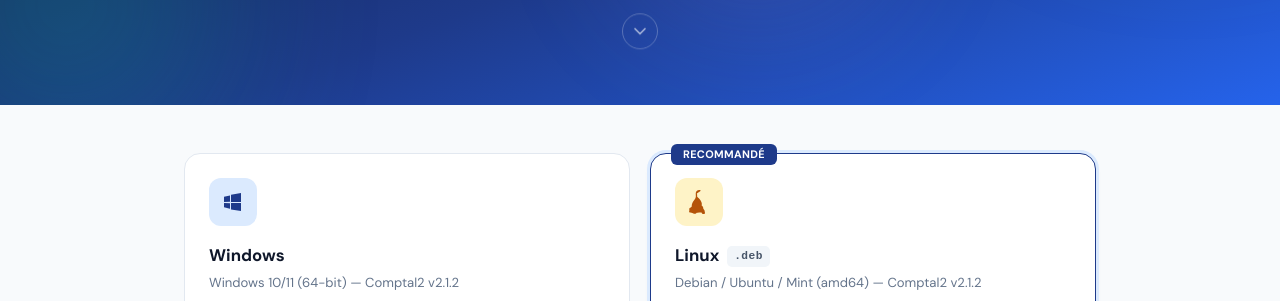
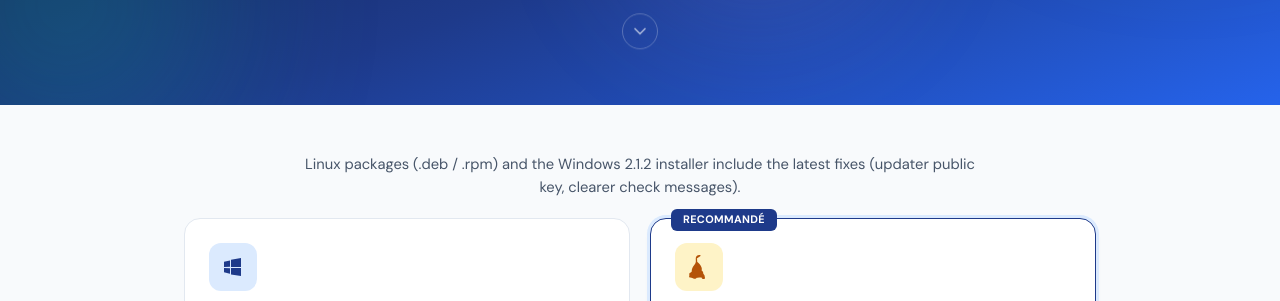
Before and after one commit to AllData-Allergen/Comptal2-website, a plain HTML site: page public/download.html in a window 1280 px wide. Shown: the part 467-768 px from the top of the page. Drawn offline with Linux system fonts and the light colour scheme.

Commit message:
fix(site): mentionner les paquets Linux 2.1.2 reconstruits

```diff
--- a/public/download.html
+++ b/public/download.html
@@ -92,6 +92,7 @@
 
     <!-- Platform cards -->
     <section class="dl-platforms" id="platforms">
+      <p class="dl-platforms__note reveal" data-i18n="dl.linuxRefresh">Les paquets Linux (.deb / .rpm) et l’installateur Windows 2.1.2 incluent les dernières corrections (pubkey updater, messages de vérification).</p>
       <div class="dl-platforms__grid" id="download-options">
 
         <article class="dl-card reveal" data-platform="windows" data-url="https://github.com/AllData-Allergen/Comptal2/releases/download/v2.1.2/Comptal2.1_2.1.2_x64-setup.exe" data-file="Comptal2.1_2.1.2_x64-setup.exe">
--- a/public/i18n.js
+++ b/public/i18n.js
@@ -200,6 +200,7 @@
       "dl.altText": "Utilisez un autre système ? Choisissez ci-dessous :",
       "dl.allVersions": "Voir toutes les versions sur GitHub",
       "dl.downloadBtn": "Télécharger",
+      "dl.linuxRefresh": "Les paquets Linux (.deb / .rpm) et l’installateur Windows 2.1.2 incluent les dernières corrections (pubkey updater, messages de vérification).",
 
       /* Qui je suis */
       "about.badge": "Créateur de Comptal2",
@@ -492,6 +493,7 @@
       "dl.altText": "Using another system? Choose below:",
       "dl.allVersions": "View all versions on GitHub",
       "dl.downloadBtn": "Download",
+      "dl.linuxRefresh": "Linux packages (.deb / .rpm) and the Windows 2.1.2 installer include the latest fixes (updater public key, clearer check messages).",
 
       "about.badge": "Creator of Comptal2",
       "about.heroTitle": "About me",
@@ -781,6 +783,7 @@
       "dl.altText": "Anderes System? Wählen Sie unten:",
       "dl.allVersions": "Alle Versionen auf GitHub anzeigen",
       "dl.downloadBtn": "Herunterladen",
+      "dl.linuxRefresh": "Linux-Pakete (.deb / .rpm) und das Windows-Installationsprogramm 2.1.2 enthalten die neuesten Korrekturen (Updater-Public-Key, klarere Prüfmeldungen).",
 
       "about.badge": "Entwickler von Comptal2",
       "about.heroTitle": "Über mich",
--- a/public/styles.css
+++ b/public/styles.css
@@ -1396,6 +1396,16 @@
 }
 
 /* ---------- Platform cards section ---------- */
+.dl-platforms__note {
+  max-width: 720px;
+  margin: 0 auto 1.25rem;
+  padding: 0 1rem;
+  font-size: 0.92rem;
+  line-height: 1.55;
+  color: var(--invoicing-gray-600);
+  text-align: center;
+}
+
 .dl-platforms {
   max-width: 960px;
   margin: 0 auto;
```
